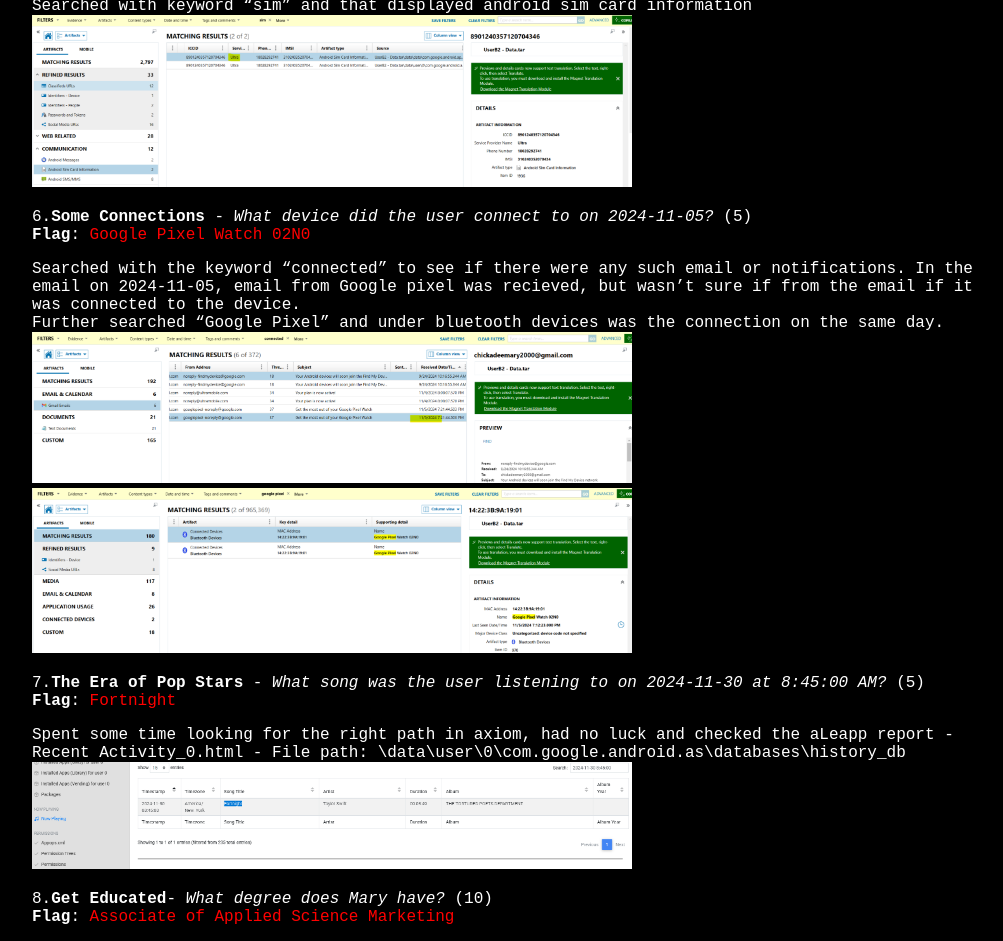
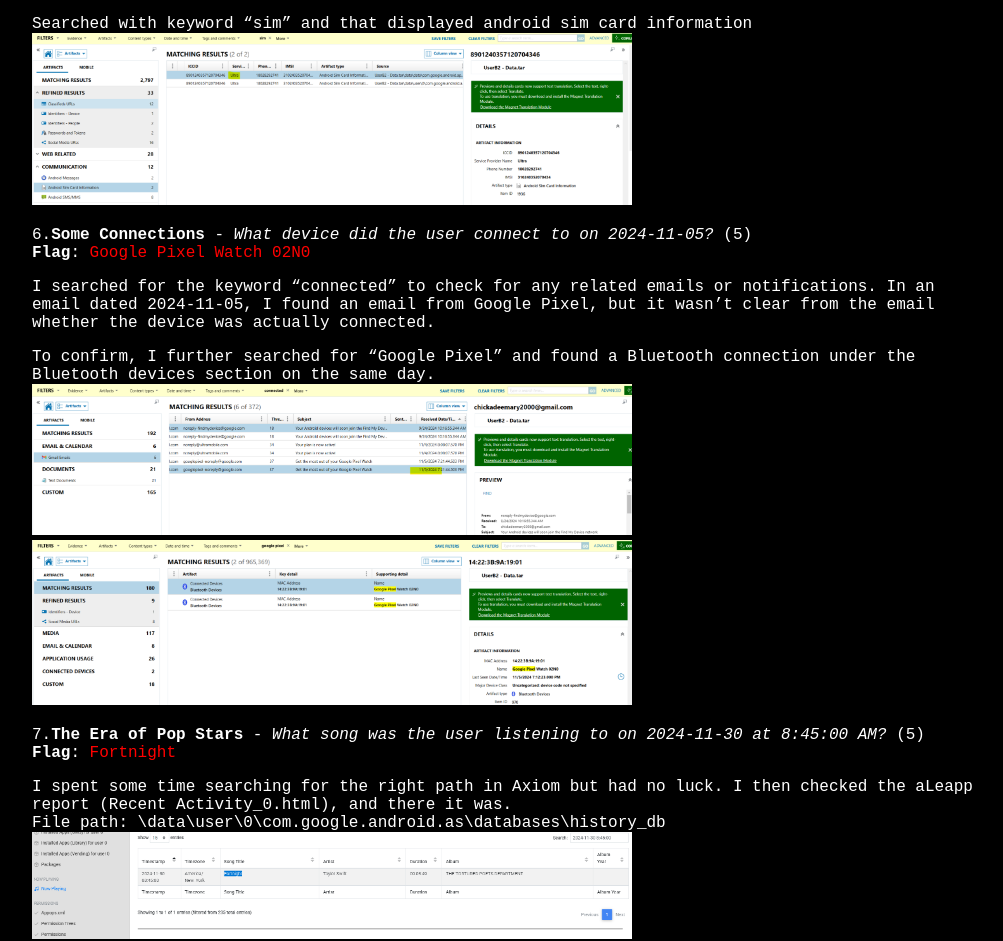
Before and after one commit to amulya-shanbhag/CTF-Writeup-2025, a Jekyll site: the page built from _mypages/android.md, in a window 1280 px wide and 1400 px high, scrolled down 1406 px. Shown: the top 941 px of the window, without its empty margins (128-1131 px from the left). Built offline with Jekyll 4.4.1, drawn with Linux system fonts in a browser that asks for light colours; some of the changed text lies outside the part shown.

Commit message:
Update android.md

```diff
--- a/_mypages/android.md
+++ b/_mypages/android.md
@@ -10,25 +10,25 @@
 1.**That's a lot** - _What animal was in the TikTok sent via text?_  (5)
 **Flag**:  <span style="color:red">Deer</span>
 
-For the texts sent, looked under the android messages section of the android image and searched with keyword "tiktok", opened the link and there were Deers as also seen from the reply to tiktok text.
+For the sent texts, I looked under the Android Messages section of the Android image and searched for the keyword "TikTok". I opened the link found in the messages, which led to an image of deers, matching the reply to the TikTok-related text.
 <img src="/CTF-Writeup-2025/docs/assets/imagesa/deer.png" alt="IP Address" style="width:600px; height:auto;">
 
 2.**When you C it** - _What was the name of the geocacheing app used_? (5)
 **Flag**: <span style="color:red">C:geo</span>
 
-Searched keyword "geocaching", the playstore application came up in the searched and display name was right there.
+I searched for the keyword "geocaching", and the Play Store application appeared in the search results. The display name was visible right there.
 <img src="/CTF-Writeup-2025/docs/assets/imagesa/geocaching.png" alt="App Name" style="width:600px; height:auto;">
 
 3.**Finding a good book** - _What location was the user looking for on 2024-11-11 at 2:46:10 PM UTC?_ (5)
 **Flag**: <span style="color:red">library champlain college</span>
 
-For location I started looking at the Google maps search logs from Axiom Location & Travel section, also from the clue I was looking for something related to "book" where there was only search for champlain college library
+For the location, I started by examining the Google Maps search logs in the Axiom Location & Travel section. Based on the clue, I was specifically looking for something related to "book". The only relevant search I found was for Champlain College Library.
 <img src="/CTF-Writeup-2025/docs/assets/imagesa/library.png" alt="Library" style="width:600px; height:auto;">
 
 4.**Get in Contact** - _What is the users TikTok username?_ (5)
 **Flag**: <span style="color:red">mary.jones7358</span>
 
-Searched with tiktok and found the username in tiktok contacts - social networking section in Axiom
+I searched for "TikTok" and found the username in the TikTok contacts under the Social Networking section in Axiom.
 <img src="/CTF-Writeup-2025/docs/assets/imagesa/username.png" alt="username" style="width:600px; height:auto;">
 
 5.**Highspeed Internet** - _What is the SIM display name?_ (5)
@@ -40,31 +40,33 @@
 6.**Some Connections** - _What device did the user connect to on 2024-11-05?_ (5)
 **Flag**: <span style="color:red">Google Pixel Watch 02N0</span>
 
-Searched with the keyword "connected" to see if there were any such email or notifications. In the email on 2024-11-05, email from Google pixel was recieved, but wasn't sure if from the email if it was connected to the device.
-Further searched "Google Pixel" and under bluetooth devices was the connection on the same day.
+I searched for the keyword "connected" to check for any related emails or notifications. In an email dated 2024-11-05, I found an email from Google Pixel, but it wasn't clear from the email whether the device was actually connected.
+
+To confirm, I further searched for "Google Pixel" and found a Bluetooth connection under the Bluetooth devices section on the same day.
 <img src="/CTF-Writeup-2025/docs/assets/imagesa/pixel.png" alt="Email" style="width:600px; height:auto;">
 <img src="/CTF-Writeup-2025/docs/assets/imagesa/pixel2.png" alt="Bluetooth" style="width:600px; height:auto;">
 
 7.**The Era of Pop Stars** - _What song was the user listening to on 2024-11-30 at 8:45:00 AM?_ (5)
 **Flag**: <span style="color:red">Fortnight</span>
 
-Spent some time looking for the right path in axiom, had no luck and checked the aLeapp report - Recent Activity_0.html -
+I spent some time searching for the right path in Axiom but had no luck. I then checked the aLeapp report (Recent Activity_0.html), and there it was.
 File path: \data\user\0\com.google.android.as\databases\history_db
 <img src="/CTF-Writeup-2025/docs/assets/imagesa/fortnight.png" alt="Fortnight" style="width:600px; height:auto;">
 
 8.**Get Educated**- _What degree does Mary have?_ (10)
 **Flag**:  <span style="color:red">Associate of Applied Science Marketing</span>
 
-Had extracted Mary's resume in previous challenges which also mentioned her degree
+I had previously downloaded Mary's resume in an earlier challenge, which also mentioned her degree.
 <img src="/CTF-Writeup-2025/docs/assets/imagesa/degree.png" alt="Degree" style="width:600px; height:auto;">
 
 9.**That would look good in a Frame** - _What is the name of the structure seen in the picture taken at night?_ (10)
 **Flag**: <span style="color:red">Moran Frame</span>
 
-For the pictures taken, I checked the Google photos on aLeapp which did not give me the original picture, and as android photos are stored under dcim, I performed a search with dcim and downloaded the original picture from Axiom image. I tried all other names on the structure. I zoomed into the picture and found "Moran" written in light gray. Entered Moran as flag and that was wrong.
+For the pictures taken, I first checked Google Photos in aLeapp, but it did not provide the original image. Since Android photos are typically stored under the DCIM folder, I performed a search for "DCIM" and downloaded the original picture from the Axiom image.
+I also tried searching using other possible folder names within the directory structure. After zooming into the image, I noticed "Moran" written in light gray. Assuming it was the correct answer, I entered "Moran" as the flag, but it turned out to be incorrect.
 <img src="/CTF-Writeup-2025/docs/assets/imagesa/Moranframe.png" alt="Moranimage" style="width:600px; height:auto;">
 
-Further I extracted the exif data of the picture which gave me the location of the image taken - 44°28'53.7"N 73°13'25.3"W, Checked this out on google maps
+Next, I extracted the EXIF data from the picture, which provided the location coordinates: 44°28'53.7"N 73°13'25.3"W. I then checked this location on Google Maps to gather more context about where the image was taken.
 <img src="/CTF-Writeup-2025/docs/assets/imagesa/moran2.png" alt="structure" style="width:600px; height:auto;"> <img src="/CTF-Writeup-2025/docs/assets/imagesa/moran3.png" alt="maps" style="width:600px; height:auto;">
 
 10.**I love Natur** - _What language was the nature website in?_ (10)
@@ -129,8 +131,8 @@
 6.**Weekly Cycle** - _What day of the week did the user join this membership?_ (5)
 **Flag**: <span style="color:red">Tuesday</span>
 
-The path Takeout/Gemini/Fitbit/Your Profile contained a profile.csv which showed the membership date as 11/5/2024 which was Tuesday.
-However, at first I entered Sunday which is mentioned as start of the week and luckily has 2 attempts for this.
+The path Takeout/Gemini/Fitbit/Your Profile contained a profile.csv file, which showed the membership date as 11/5/2024, which was a Tuesday.
+However, at first, I mistakenly entered Sunday, as it was mentioned as the start of the week. Fortunately, the question allowed two attempts, so I was able to correct my answer.
 
 <img src="/CTF-Writeup-2025/docs/assets/imagesa/profile.png" alt="Profile" style="width:600px; height:auto;">
 
@@ -146,7 +148,9 @@
 8.**Flashbang** - _What is the switch on the bottom left of the "About ______" website for?_ (10)
 **Flag**: <span style="color:red">Dark mode</span>
 
-I didn't understand what website I should be looking for, later I looked into the android image in axiom and was typing "about" and about_play displayed in search suggestions and clicked on it showed the url - https://support.google.com/googleplay/?p=about_play, checking out this website showed language on the bottom left and and slightly overlapped with dark mode sttings
+At first, I wasn’t sure which website I needed to look for. Later, while searching through the Android image in Axiom, I typed "about", and "about_play" appeared in the search suggestions.  Clicking on it revealed the URL: _https://support.google.com/googleplay/?p=about_play_
+Checking this website, I found the language setting located at the bottom left. However, it was slightly overlapped with the dark mode settings, making it less.
+
 <img src="/CTF-Writeup-2025/docs/assets/imagesa/aboutplay.png" alt="search" style="width:600px; height:auto;">
 <img src="/CTF-Writeup-2025/docs/assets/imagesa/aboutplay2.png" alt="url" style="width:600px; height:auto;">
 <img src="/CTF-Writeup-2025/docs/assets/imagesa/about3.png" alt="dark mode" style="width:600px; height:auto;">
```
